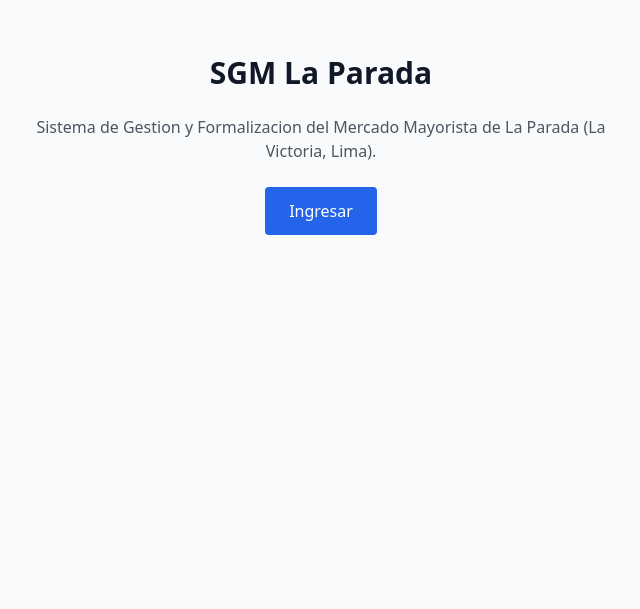
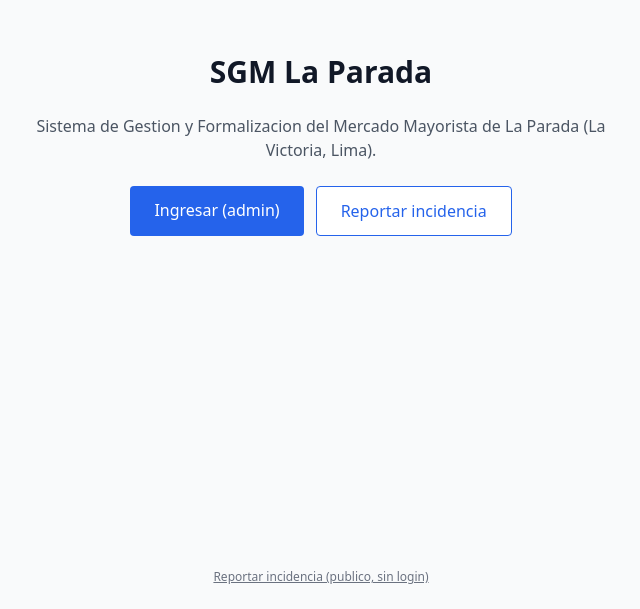
Before and after one commit to ppyecom/mercado-front, a Next.js app: page / in a window 1280 px wide. Shown: the part 255-864 px from the top of the page, without its empty margins (319-959 px from the left). Before the commit the page ends 800 px from the top, so only its background shows below. Built offline with nearby package versions, Linux system fonts and the light colour scheme.

Commit message:
feat(ui): botones publicos a /reportar en landing y footer

```diff
--- a/src/app/layout.tsx
+++ b/src/app/layout.tsx
@@ -9,7 +9,12 @@ export const metadata: Metadata = {
 export default function RootLayout({ children }: { children: React.ReactNode }) {
   return (
     <html lang="es">
-      <body>{children}</body>
+      <body>
+        {children}
+        <footer className="text-center text-xs text-gray-500 py-6">
+          <a href="/reportar" className="underline">Reportar incidencia (publico, sin login)</a>
+        </footer>
+      </body>
     </html>
   );
 }
--- a/src/app/page.tsx
+++ b/src/app/page.tsx
@@ -8,9 +8,14 @@ export default function Home() {
         <p className="text-gray-600">
           Sistema de Gestion y Formalizacion del Mercado Mayorista de La Parada (La Victoria, Lima).
         </p>
-        <Link href="/login" className="inline-block px-6 py-3 bg-blue-600 text-white rounded">
-          Ingresar
-        </Link>
+        <div className="flex gap-3 justify-center">
+          <Link href="/login" className="inline-block px-6 py-3 bg-blue-600 text-white rounded">
+            Ingresar (admin)
+          </Link>
+          <Link href="/reportar" className="inline-block px-6 py-3 bg-white border border-blue-600 text-blue-600 rounded">
+            Reportar incidencia
+          </Link>
+        </div>
       </div>
     </main>
   );
```
